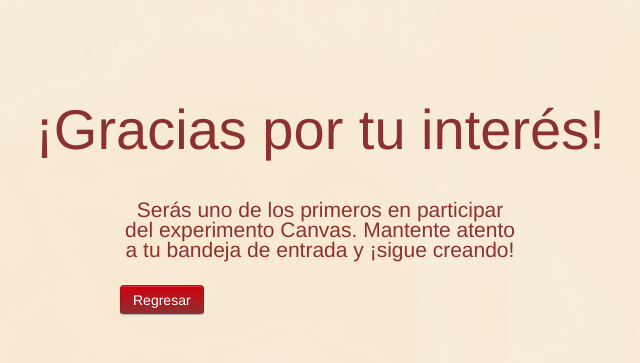
After one commit to wocoburguesa/canvas, a Django app: template templates/website/post_landing.html in a window 1280 px wide. The commit adds this page. Shown: the top 363 px of the page, without its empty margins (320-960 px from the left). Run offline with Django 3.2, Linux system fonts and the light colour scheme; the template is opened without the code that fills it, so the values that code supplies are empty.

Commit message:
Thank you view

```diff
--- a/early_registration/forms.py
+++ b/early_registration/forms.py
@@ -4,6 +4,7 @@ from django.forms import ModelForm, EmailField, TextInput
 from django.utils.translation import ugettext_lazy as _
 
 from early_registration.models import EarlyAdopter
+from early_registration import strings, validators
 
 class EarlyAdopterForm(ModelForm):
 
@@ -15,7 +16,8 @@ class EarlyAdopterForm(ModelForm):
                 'placeholder': 'Tu e-mail aquí'
                 }
             ),
-        label=_("E-mail")
+        label=_("E-mail"),
+        validators=[validators.validate_registered_email]
         )
 
     class Meta:
--- a/early_registration/models.py
+++ b/early_registration/models.py
@@ -3,9 +3,11 @@
 from django.db import models
 from django.utils.translation import ugettext_lazy as _
 
+from early_registration import strings
+
 class EarlyAdopter(models.Model):
 
-    email = models.EmailField(_('e-mail address'))
+    email = models.EmailField(strings.EMAIL_FIELD)
 
     def __unicode__(self):
         return u'%s' % (self.email)
--- /dev/null
+++ b/early_registration/strings.py
@@ -0,0 +1,6 @@
+# -*- coding: utf-8 -*-
+from django.utils.translation import ugettext_lazy as _
+
+EMAIL_FIELD = _(u'e-mail address')
+#EMAIL_PLACEHOLDER = _('Tu e-mail aquí')
+EMAIL_ALREADY_REGISTERED = _(u'Este email ya fue registrado. ¡Gracias por tu interés!')
--- a/early_registration/urls.py
+++ b/early_registration/urls.py
@@ -1,12 +1,17 @@
 # -*- coding: utf-8 -*-
 
 from django.conf.urls.defaults import patterns, url
-from early_registration.views import landing_view
+from early_registration.views import *
 
 urlpatterns = patterns(
     'early_registration.views',
     url(r'^$',
         landing_view,
-        {'template_name': 'website/landing_page.html'},
+        {'template_name': 'website/landing_page.html',
+         'post_landing_url': 'post-landing'},
         name='landing'),
+    url(r'^thank-you/$',
+        post_landing,
+        {'template_name': 'website/post_landing.html'},
+        name='post-landing'),
 )
--- a/manage.py
+++ b/manage.py
@@ -7,7 +7,10 @@ import settings
 sys.path.insert(0, os.path.join(settings.ROOT_DIR, 'apps'))
 
 if __name__ == "__main__":
-    os.environ.setdefault("DJANGO_SETTINGS_MODULE", "canvas.settings")
+    if settings.DEVELOPMENT_SERVER:
+        os.environ.setdefault("DJANGO_SETTINGS_MODULE", "settings")
+    else:
+        os.environ.setdefault("DJANGO_SETTINGS_MODULE", "canvas.settings")
 
     from django.core.management import execute_from_command_line
 
--- a/settings.py
+++ b/settings.py
@@ -164,3 +164,8 @@ LOGGING = {
         },
     }
 }
+
+try:
+    from local_settings import *
+except:
+    pass
--- a/static/css/landing.css
+++ b/static/css/landing.css
@@ -4,7 +4,15 @@ body {
     background: url('../img/background_plain.png');
 }
 
-.form-signin {
+.form-signin .form-error {
+    background-color: transparent;
+    font-size: 0.9em;
+    margin: 0px 0px 0px 0px;
+    padding: 0px 0px 0px 8px;
+}
+
+.form-signin,
+.thank-you .form-signin{
     max-width: 400px;
     padding: 80px 29px 29px;
     margin: 0 auto 20px;
@@ -33,7 +41,8 @@ body {
     padding: 7px 9px;
 }
 
-.btn-landing{
+.btn-landing,
+.thank-you .btn-back{
     float: right;
     background-image: linear-gradient(to bottom, #D0000F, #8B3231);
     background-image: -moz-linear-gradient(top, #D0000F, #8B3231);
@@ -52,17 +61,43 @@ body {
 .btn-landing:active,
 .btn-landing.active,
 .btn-landing.disabled,
-.btn-landing[disabled] {
+.btn-landing[disabled],
+.thank-you .btn-back{
   color: #ffffff;
   background-color: #8B3231;
   *background-color: #D0000F;
 }
 
 .btn-landing:active,
-.btn-landing.active {
+.btn-landing.active,
+.thank-you .btn-back{
   background-color: #ffffff \9;
 }
 
-.btn-landing.active,
-  color: rgba(255, 255, 255, 0.75);
+.thank-you{
+    float: center;
+    padding: 80px 29px 29px;
+    font-size: 10em;
+    text-align: center;
+    color: #8B3231;
 }
+
+.thank-you .form-signin{
+    max-width: 400px;
+    padding: 40px 29px 10px;
+    margin: 0 auto 10px;
+    background-color: transparent;
+}
+
+.thank-you .title{
+    font-size: 40%;
+}
+
+.thank-you p{
+    font-size: 15%
+}
+
+.thank-you .btn-back{
+    float: left;
+    margin: 10px 0px 0px 0px;
+}
--- /dev/null
+++ b/templates/layouts/base.html
@@ -0,0 +1,32 @@
+<!DOCTYPE html>
+<html lang="en">
+  <head>
+    <meta charset="utf-8">
+    <title>CANVAS - Viste tu lienzo</title>
+    <meta name="viewport" content="width=device-width, initial-scale=1.0">
+    <meta name="description" content="">
+    <meta name="author" content="">
+
+    <!-- Le styles         background-color: #f5f5f5;-->
+    <link href="{{ STATIC_URL }}css/bootstrap.css" rel="stylesheet">
+    <link href="{{ STATIC_URL }}css/bootstrap-responsive.css" rel="stylesheet">
+    <link href="{{ STATIC_URL }}css/landing.css" rel="stylesheet">
+
+    <!-- HTML5 shim, for IE6-8 support of HTML5 elements -->
+    <!--[if lt IE 9]>
+      <script src="../assets/js/html5shiv.js"></script>
+    <![endif]-->
+
+    <!-- Fav and touch icons -->
+    <link rel="apple-touch-icon-precomposed" sizes="144x144" href="../assets/ico/apple-touch-icon-144-precomposed.png">
+    <link rel="apple-touch-icon-precomposed" sizes="114x114" href="../assets/ico/apple-touch-icon-114-precomposed.png">
+      <link rel="apple-touch-icon-precomposed" sizes="72x72" href="../assets/ico/apple-touch-icon-72-precomposed.png">
+                    <link rel="apple-touch-icon-precomposed" href="../assets/ico/apple-touch-icon-57-precomposed.png">
+                                   <link rel="shortcut icon" href="../assets/ico/favicon.png">
+   {% block head %}{% endblock %}
+  </head>
+
+  <body>
+    {% block content %}{% endblock %}
+  </body>
+</html>
--- /dev/null
+++ b/templates/website/post_landing.html
@@ -0,0 +1,10 @@
+{% extends "layouts/base.html" %}
+{% block content %}
+<div class="thank-you">
+  <p class="title">¡Gracias por tu interés!</p>
+  <div class="form-signin">
+    <p>Serás uno de los primeros en participar del experimento Canvas. Mantente atento a tu bandeja de entrada y ¡sigue creando!</p>
+    <a href="{% url 'landing' %}"><button class="btn btn-back">Regresar</button></a>
+  </div>
+</div>
+{% endblock %}
```
Also changed, not shown: early_registration/validators.py (added, +15 -0 lines), early_registration/views.py (+23 -2 lines), templates/website/landing_page.html (+15 -38 lines).
